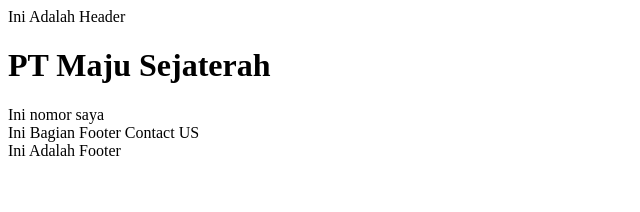
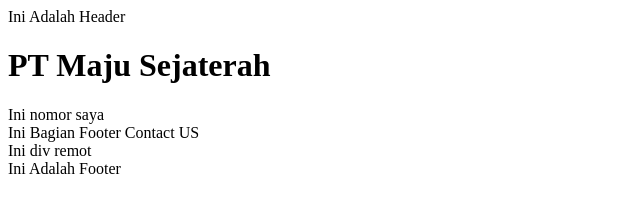
Before and after one commit to rezibos/Belajar-Git, a plain HTML site: page contact-us.html in a window 1280 px wide. Shown: the whole page, without its empty margins (0-640 px from the left). Drawn offline with Linux system fonts and the light colour scheme.

Commit message:
Menambah Div Pada Contact US

```diff
--- a/contact-us.html
+++ b/contact-us.html
@@ -14,6 +14,8 @@
 
     <footer>Ini Bagian Footer Contact US</footer>
 
+    <div>Ini div remot</div>
+
     <footer>Ini Adalah Footer</footer>
 </body>
 </html>
```
